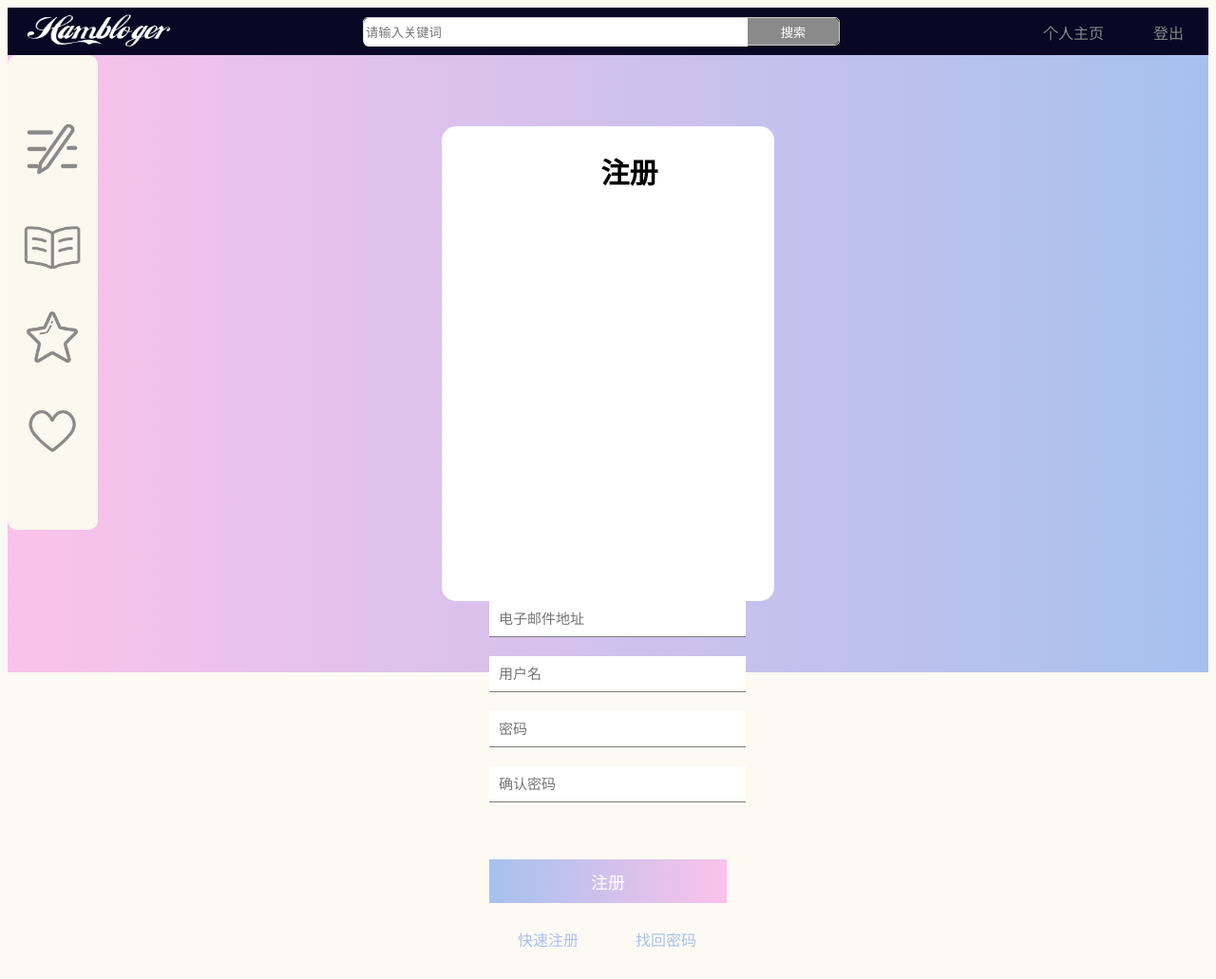
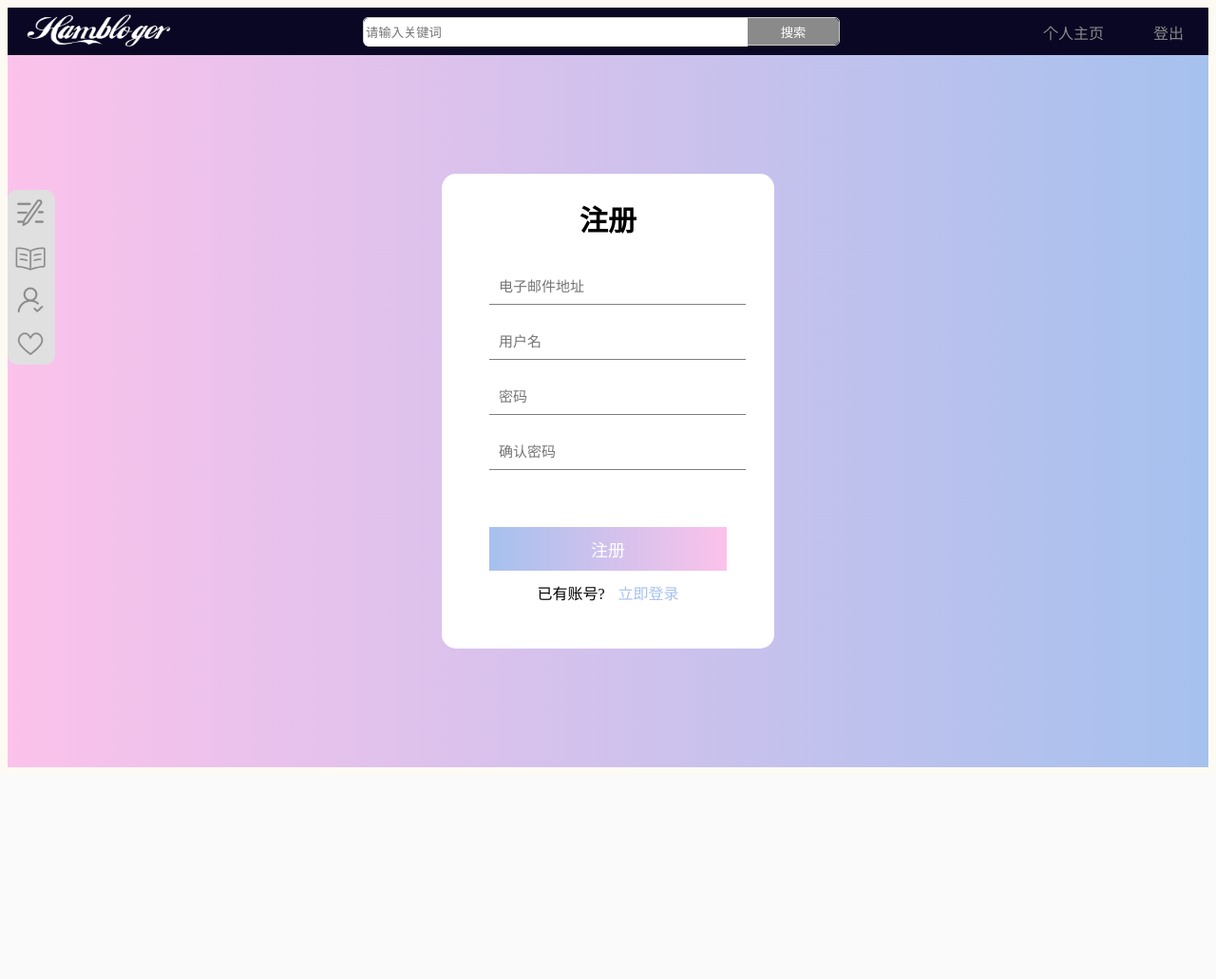
Before and after one commit to vozeo/Hambloger, a Flask app: template app/templates/auth/register.html in a window 1280 px wide. Shown: the whole page at 95% size. After the commit the page ends 808 px from the top, so only its background shows below. Run offline with Flask 2, Linux system fonts and the light colour scheme; the template is opened without the code that fills it: values that come from a table or form of the project are taken from there, others are empty; a user stored in the database is signed in; tables that the repository leaves empty hold one stand-in row (values such as "Sample post"); some libraries are stand-ins or nearby versions.

Commit message:
Fix some bugs.
1. fix sidebar position  error.
2. fix login bugs.

```diff
--- a/app/static/css/base.css
+++ b/app/static/css/base.css
@@ -23,11 +23,11 @@ body {
 
 .main-left-container {
     float: left;
-    width: 95px;
+    width: 0px;
 }
 
 .main-left-container:hover {
-    width: 270px;
+    width: 0px;
 }
 
 .logo {
@@ -38,28 +38,23 @@ body {
 }
 
 .sidebar {
-    width: 95px;
-    height: 500px;
+
+    width: 50px;
+    height: 184px;
     display: flex;
     justify-content: center;
     flex-direction: column;
-    background-color: rgb(250, 248, 239);
+    background-color: rgb(224, 224, 224);
     border-radius: 10px;
     transition: .3s;
     overflow: hidden;
-}
 
-.sidebar span {
-    position: relative;
-    top: 22px;
-    left: 80px;
-    font: 500 20px '';
-    opacity: 0;
-    transition: .1s;
+    position: fixed;
+    top: 200px;
 }
 
 .sidebar:hover {
-    width: 270px;
+    width: 140px;
 }
 
 .sidebar:hover span {
@@ -68,9 +63,8 @@ body {
 
 .sidebar-box {
     display: block;
-    height: 15%;
-    width: 85%;
-    margin: 12px;
+    height: 25%;
+    width: 100%;
     border-radius: 5px;
     position: relative;
     transition: .3s;
@@ -78,26 +72,25 @@ body {
 }
 
 .sidebar-box:hover {
-    background-color: rgb(230, 233, 238);
+    background-color: rgb(241, 241, 241);
     color: rgb(241, 159, 159);
 }
 
 .sidebar-box span{
     color: #8a8a8a;
     position: relative;
-    top: 15px;
-    left: 80px;
-    font: 500 30px '';
+    top: 12px;
+    left: 52px;
+    font: 500 18px '';
     opacity: 0;
     transition: .1s;
 }
 
 .sidebar-img {
-    font-size: 60px;
+    margin: 8px;
     position: absolute;
-    height: 60px;
-    width: 60px;
-    margin: 5px 0 0 5px;
+    height: 32px;
+    width: 32px;
 }
 
 .navbar-right-shell {
--- a/app/static/css/login.css
+++ b/app/static/css/login.css
@@ -1,5 +1,5 @@
 .login-container {
-  height: 650px;
+  height: 750px;
   background-image: linear-gradient(to right,#fbc2eb,#a6c1ee);
 }
 
@@ -68,3 +68,23 @@
   text-decoration-line: none;
   color: #a6c1ee;
 }
+
+.login-wrapper .msg-register {
+    display: block;
+    grid-template-areas: 'left right';
+    text-align: center;
+    line-height: 50px;
+  }
+
+  .login-wrapper .msg-register a {
+    margin-left: 10px;
+    text-decoration-line: none;
+    color: #a6c1ee;
+  }
+
+.form-errmsg {
+    font-size: 8px;
+    margin-top: -15px;
+    margin-left: 8px;
+    color:rgb(255, 0, 0);
+}
--- a/app/templates/auth/login.html
+++ b/app/templates/auth/login.html
@@ -18,7 +18,13 @@
         <form method="POST">
             {{ form.hidden_tag() }}
             {{form.email(class="input-item",placeholder="电子邮件地址")}}
+            {% for err in form.email.errors %}
+                <p class="form-errmsg">{{err}}</p>
+            {% endfor %}
             {{form.password(class="input-item",placeholder="密码")}}
+            {% for err in form.password.errors %}
+                <p class="form-errmsg">{{err}}</p>
+            {% endfor %}
             {{form.submit(class="btn")}}
         </form>
       </div>
--- a/app/templates/auth/register.html
+++ b/app/templates/auth/register.html
@@ -18,15 +18,24 @@
         <form method="POST">
           {{ form.hidden_tag() }}
           {{form.email(class="input-item",placeholder="电子邮件地址")}}
+          {% for err in form.email.errors %}
+            <p class="form-errmsg">{{err}}</p>
+          {% endfor %}
           {{form.username(class="input-item",placeholder="用户名")}}
+          {% for err in form.username.errors %}
+            <p class="form-errmsg">{{err}}</p>
+          {% endfor %}
           {{form.password(class="input-item",placeholder="密码")}}
+          {% for err in form.password.errors %}
+            <p class="form-errmsg">{{err}}</p>
+          {% endfor %}
           {{form.password2(class="input-item",placeholder="确认密码")}}
           {{form.submit(class="btn")}}
         </form>
       </div>
-      <div class="msg">
-        <a href="#">快速注册</a>
-        <a href="#">找回密码</a>
+      <div class="msg-register">
+        <span>已有账号?</span>
+        <span><a href="{{url_for('auth.login')}}">立即登录</a></span>
       </div>
     </div>
   </div>
--- a/app/templates/base.html
+++ b/app/templates/base.html
@@ -18,7 +18,7 @@
        <div calss="navbar">
             <div class="navbar-container">
                 <div class="navbar-left-container">
-                    <img src="{{url_for('static', filename='icons/hambloger-logo.png')}}" class="logo">
+                    <a href="/"><img src="{{url_for('static', filename='icons/hambloger-logo.png')}}" class="logo"></a>
                 </div>
                 <div class="navbar-middle-container">
                     <div class="navbar-serach-box">
@@ -55,7 +55,7 @@
                         <span>我的文章</span>
                     </a>
                     <a class="sidebar-box" href="/">
-                        <img src="{{ url_for('static', filename='icons/sidebar-star.png') }}" class="sidebar-img">
+                        <img src="{{ url_for('static', filename='icons/sidebar-follow.png') }}" class="sidebar-img">
                         <span>我的关注</span>
                     </a>
                     <a class="sidebar-box" href="/">
--- a/app/templates/index.html
+++ b/app/templates/index.html
@@ -13,6 +13,7 @@
         {% else %}
             Stranger
         {% endif %}
+        <br><br><br><br><br><br><br><br><br><br><br><br><br><br><br><br><br><br><br><br><br><br><br><br><br><br><br><br><br><br><br><br><br>
         </div>
     </h1>
 </div>
```
Also changed, not shown: app/static/icons/sidebar-follow-light.png (added), app/static/icons/sidebar-follow.png (added), app/static/icons/sidebar-paper-light.png (added), app/static/icons/sidebar-star-light.png (added), app/static/icons/sidebar-star.png, app/static/icons/sidebar-write-light.png (added).
